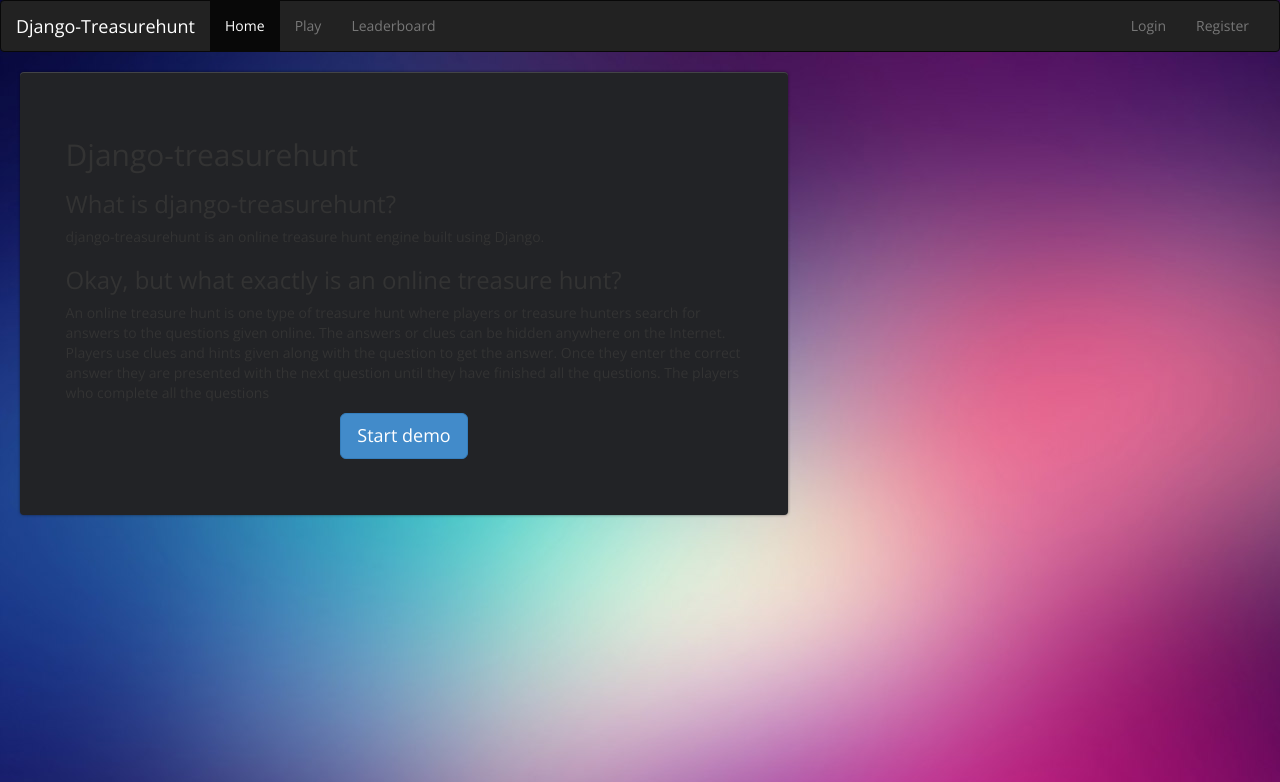
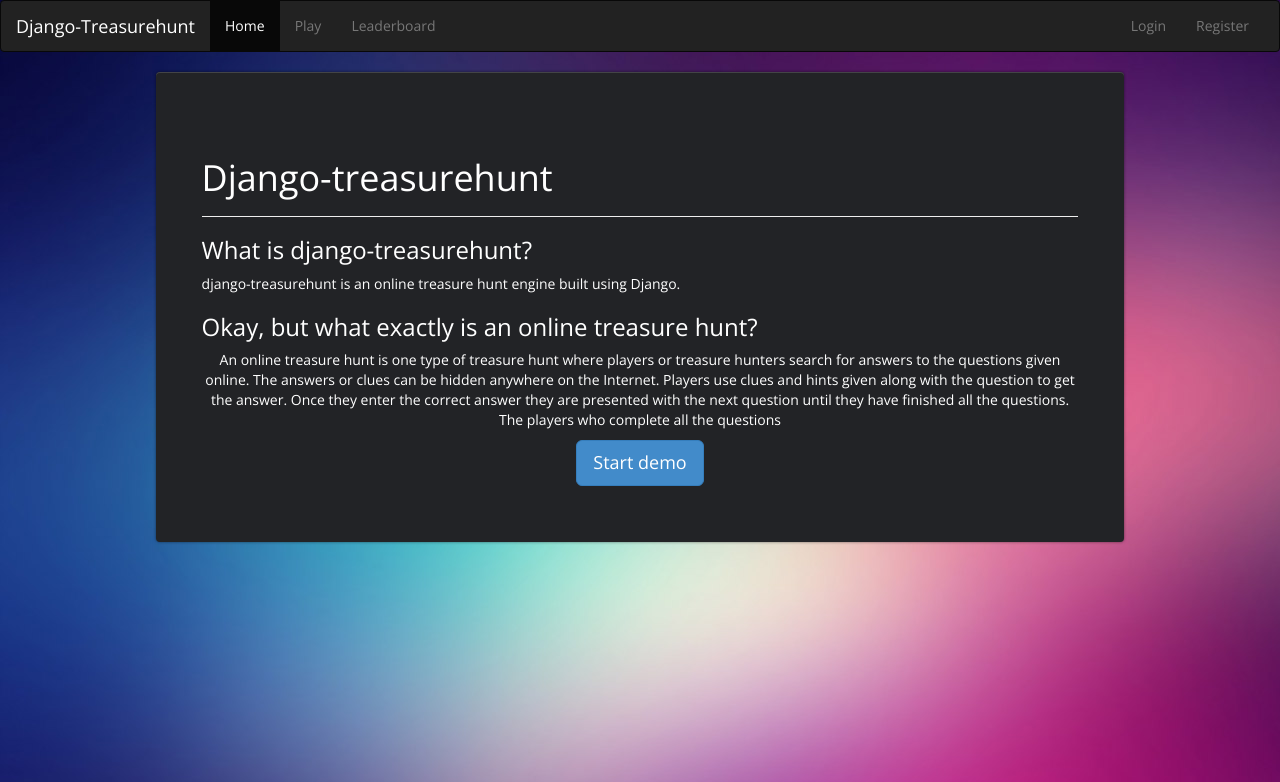
Before and after one commit to code-haven/Django-treasurehunt-demo, a Django app: page / in a window 1280 px wide. Shown: the top 782 px of the page. Run offline with Django 3.2, Linux system fonts and the light colour scheme; some libraries are stand-ins or nearby versions.

Commit message:
New look to the website

```diff
--- a/templates/treasurehunt/treasurehunt_index.html
+++ b/templates/treasurehunt/treasurehunt_index.html
@@ -3,13 +3,15 @@
 {% block title %} Django - Treasurehunt | Start{% endblock %}
 {% block content%}
         <div class="start-page">
-            <h2> Django-treasurehunt</h2>
+        	<div class="page-header">
+            <h1> Django-treasurehunt</h1>
+            </div>
             <p>
             <h3>What is django-treasurehunt?</h3>
 			django-treasurehunt is an online treasure hunt engine built using Django.
 
 			<h3>Okay, but what exactly is an online treasure hunt?</h3>
-			An online treasure hunt is one type of treasure hunt where players or treasure hunters search for answers to the questions given online. The answers or clues can be hidden anywhere on the Internet. Players use clues and hints given along with the question to get the answer. Once they enter the correct answer they are presented with the next question until they have finished all the questions. The  players who complete all the questions
+			<p>An online treasure hunt is one type of treasure hunt where players or treasure hunters search for answers to the questions given online. The answers or clues can be hidden anywhere on the Internet. Players use clues and hints given along with the question to get the answer. Once they enter the correct answer they are presented with the next question until they have finished all the questions. The  players who complete all the questions
             </p>
 
             <p>
--- a/wsgi/static/css/website.css
+++ b/wsgi/static/css/website.css
@@ -1,24 +1,17 @@
 @import url(http://fonts.googleapis.com/css?family=Open+Sans);
 body {
-    background: url('/static/images/background.jpg');
+    background: url('/static/images/bg.jpg');
     font-family: 'Open Sans', sans-serif;
-}
-.content {
-    width: 768px;
-    margin: 0 auto;
-    padding: 2%;
-    background: #fcfcfc;
-    -webkit-box-shadow: solid;
-    -moz-box-shadow: solid;
-    box-shadow: 1px 1px 1px solid;
+    color: #FFFFFF;
 }
 
 .shadow {
     box-shadow: 0px 1px 0px rgba(255, 255, 255, 0.15) inset, 0px 0px 3px rgba(0, 0, 0, 0.5);
 }
 .content {
+    width: 968px;
     background: none repeat scroll 0% 0% #222326;
-    margin: 0px 20px 20px;
+    margin: 0 auto;
     border-radius: 4px;
     overflow: hidden;
     padding: 2%;
@@ -60,7 +53,7 @@
     color: #FFFFFF;
 }
 
-@media screen and (max-width: 767px){
+@media screen and (max-width: 967px){
     .content {
         width: auto;
     }
```
Also changed, not shown: wsgi/static/images/bg.jpg (added).
